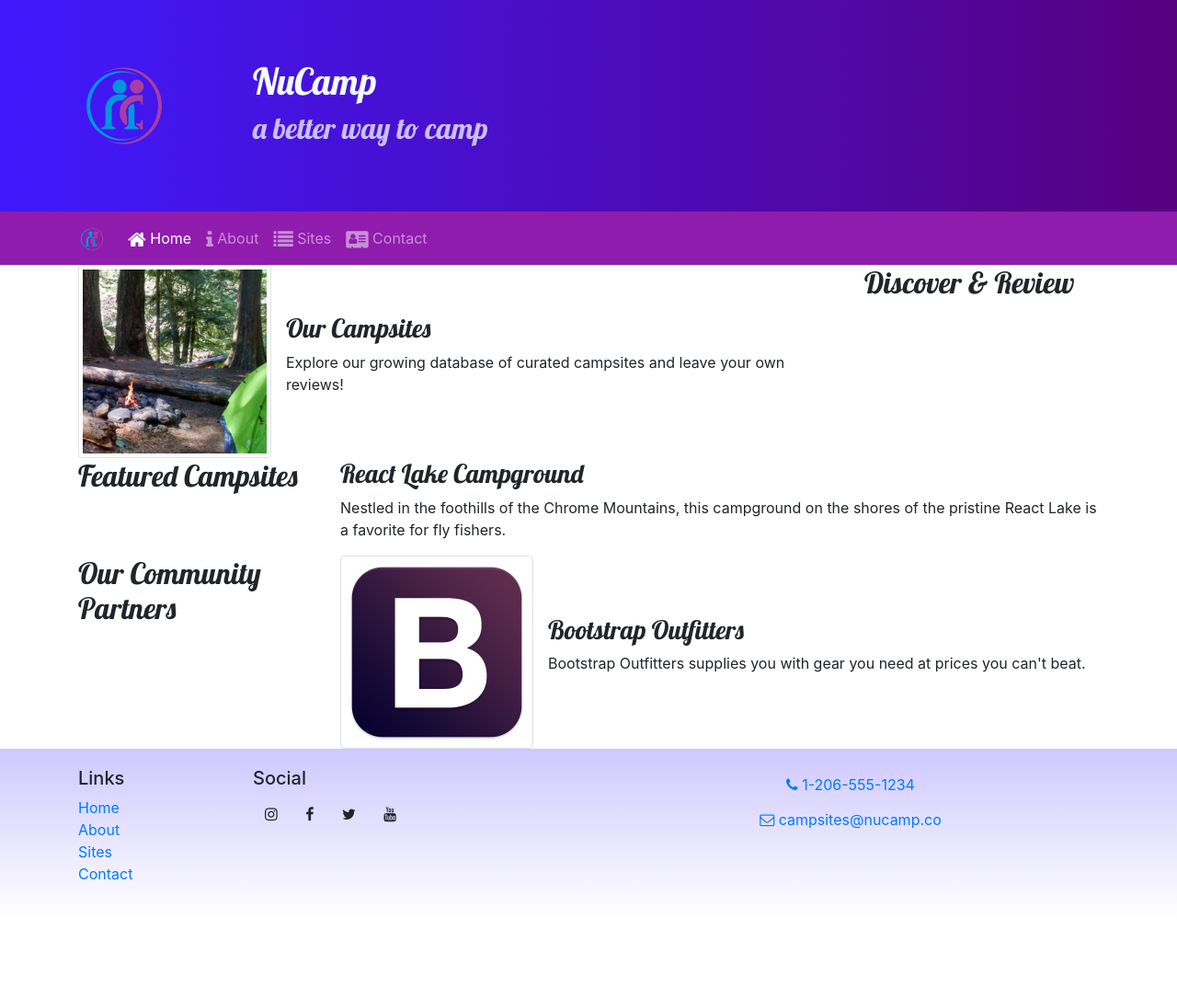
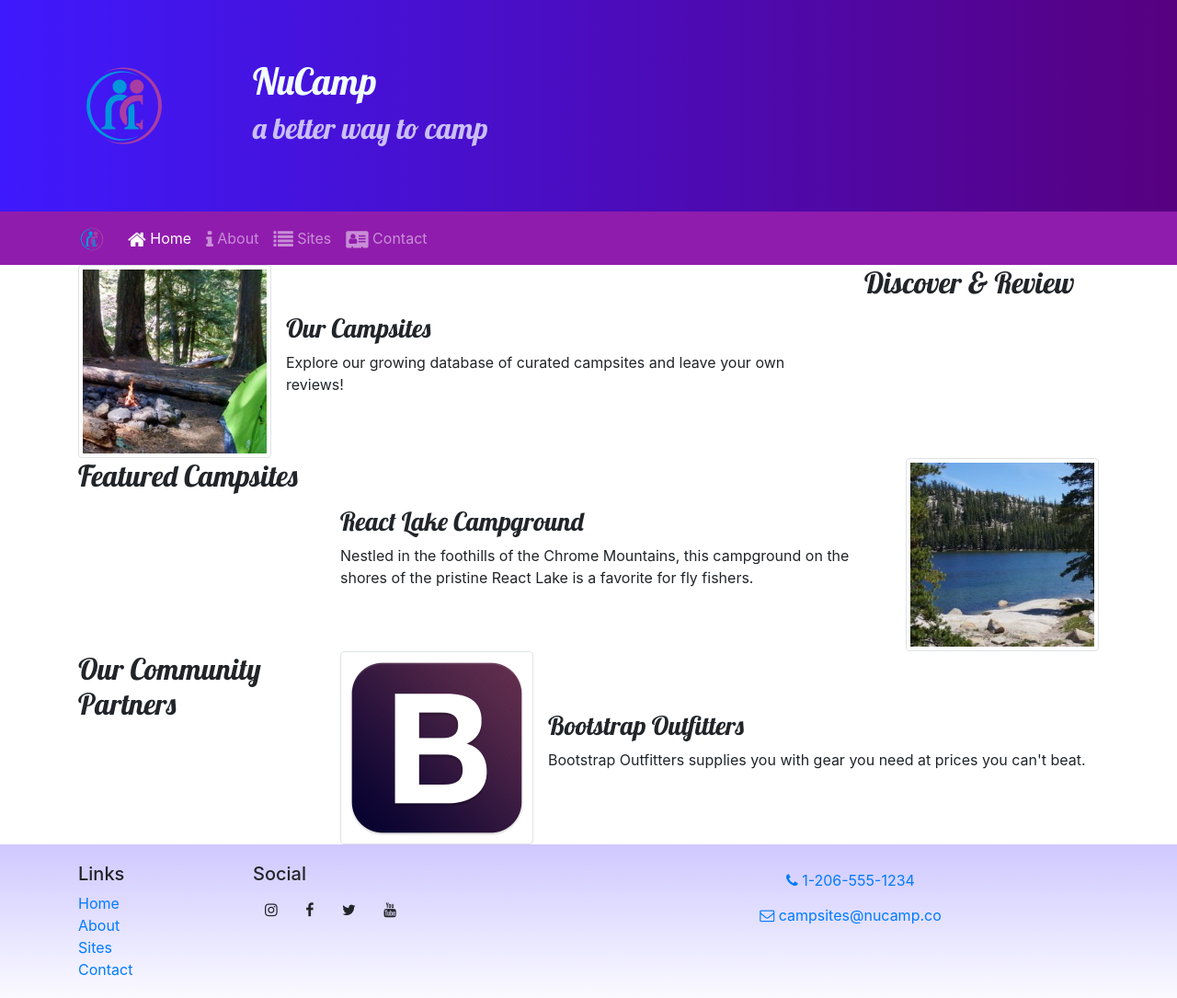
Before and after one commit to LaShell-Young/nucampsite, a website: page index.html in a window 1280 px wide. Shown: the whole page at 92% size. Before the commit the page ends 998 px from the top, so only its background shows below. Drawn offline with nearby package versions, Linux system fonts and the light colour scheme.

Commit message:
week 2 workshop assignment task 1 - add media

```diff
--- a/index.html
+++ b/index.html
@@ -117,11 +117,21 @@
           <h2>Featured Campsites</h2>
         </div>
         <div class="col">
-          <h3>React Lake Campground</h3>
-          <p class="d-none d-sm-block">
-            Nestled in the foothills of the Chrome Mountains, this campground on
-            the shores of the pristine React Lake is a favorite for fly fishers.
-          </p>
+          <div class="media">
+            <div class="media-body align-self-center">
+              <h3>React Lake Campground</h3>
+              <p class="d-none d-sm-block">
+                Nestled in the foothills of the Chrome Mountains, this
+                campground on the shores of the pristine React Lake is a
+                favorite for fly fishers.
+              </p>
+            </div>
+            <img
+              class="d-flex ml-3 img-thumbnail"
+              src="img/react-lake-thumb.jpg"
+              alt="Bootstrap Outfitters"
+            />
+          </div>
         </div>
       </div>
 
```
